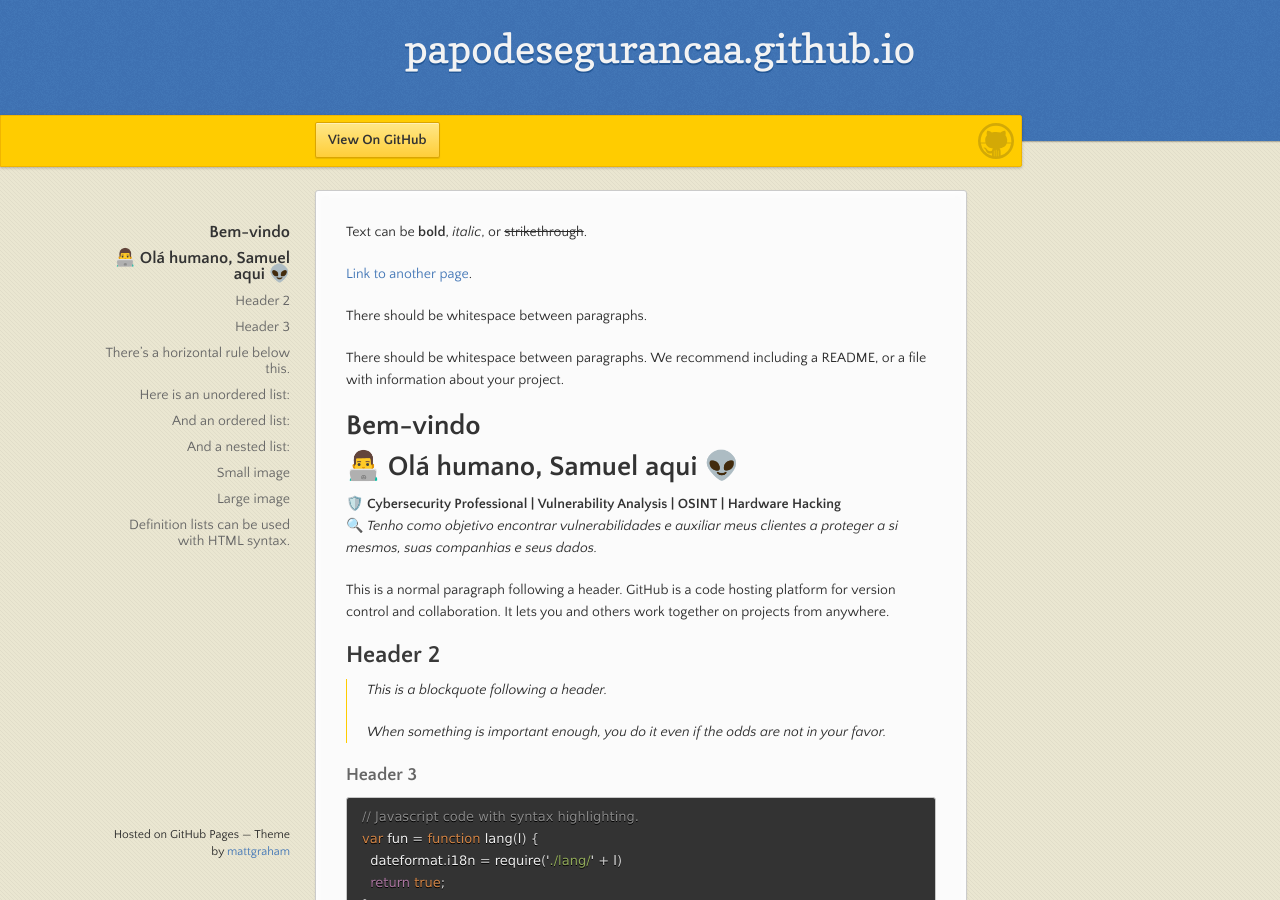
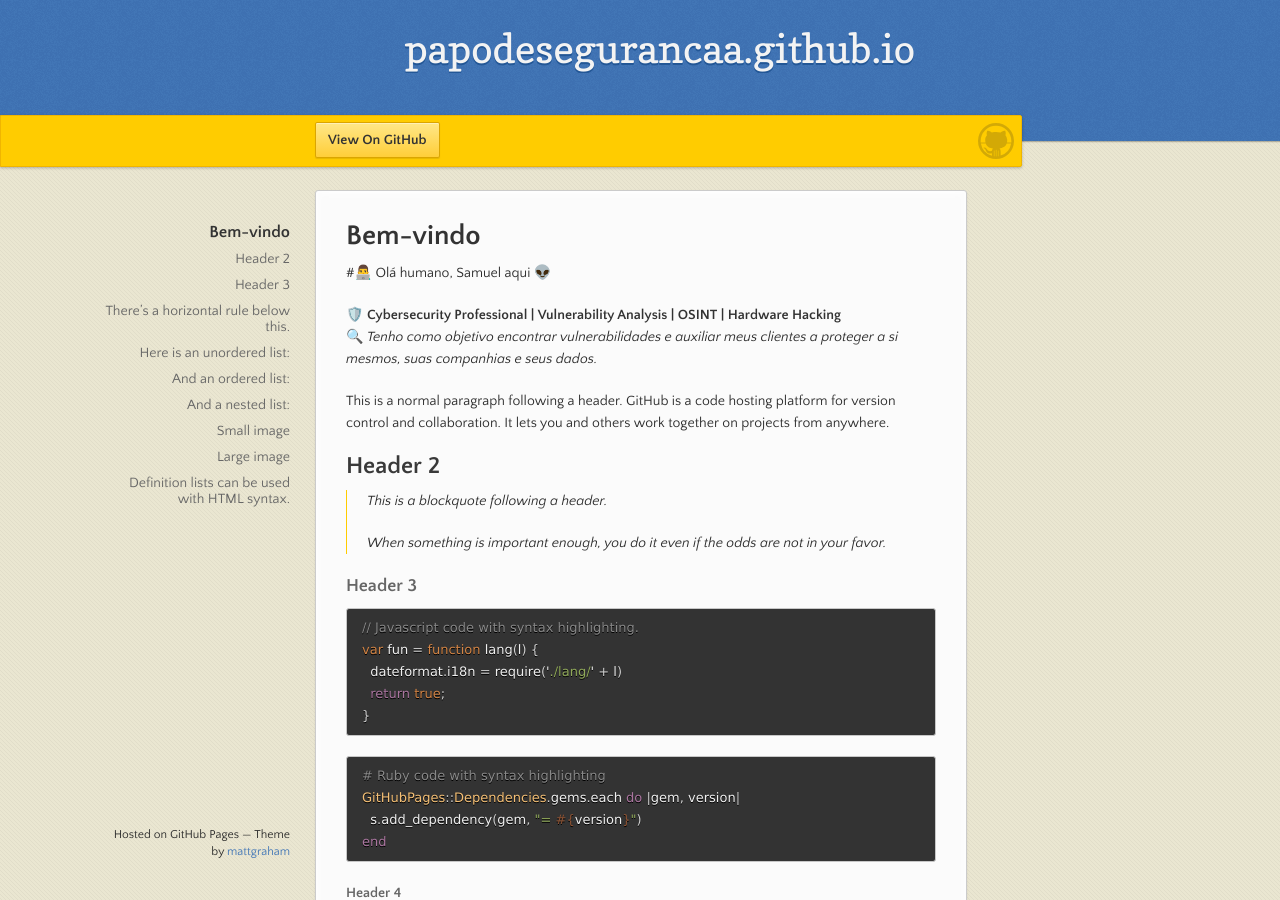
Before and after one commit to papodesegurancaa/papodesegurancaa.github.io, a Jekyll site: the page built from index.md, in a window 1280 px wide and 900 px high. Built offline with Jekyll 4.4.1, drawn with Linux system fonts in a browser that asks for light colours; our own code applies the rules of GitHub Pages for plain Markdown files; the repository's description, which GitHub fills in, is left out.

Commit message:
Update index.md

```diff
--- a/index.md
+++ b/index.md
@@ -1,18 +1,18 @@
----
+<!---
 layout: default
----
+--->
 
-Text can be **bold**, _italic_, or ~~strikethrough~~.
+<!--Text can be **bold**, _italic_, or ~~strikethrough~~.-->
 
-[Link to another page](./another-page.html).
+<!--[Link to another page](./another-page.html).--
 
 There should be whitespace between paragraphs.
 
-There should be whitespace between paragraphs. We recommend including a README, or a file with information about your project.
+There should be whitespace between paragraphs. We recommend including a README, or a file with information about your project.-->
 
 # Bem-vindo
 
-# 👨‍💻 Olá humano, Samuel aqui 👽
+#👨‍💻 Olá humano, Samuel aqui 👽
 
 🛡️ **Cybersecurity Professional | Vulnerability Analysis | OSINT | Hardware Hacking**
 🔍 *Tenho como objetivo encontrar vulnerabilidades e auxiliar meus clientes a proteger a si mesmos, suas companhias e seus dados.*
```
